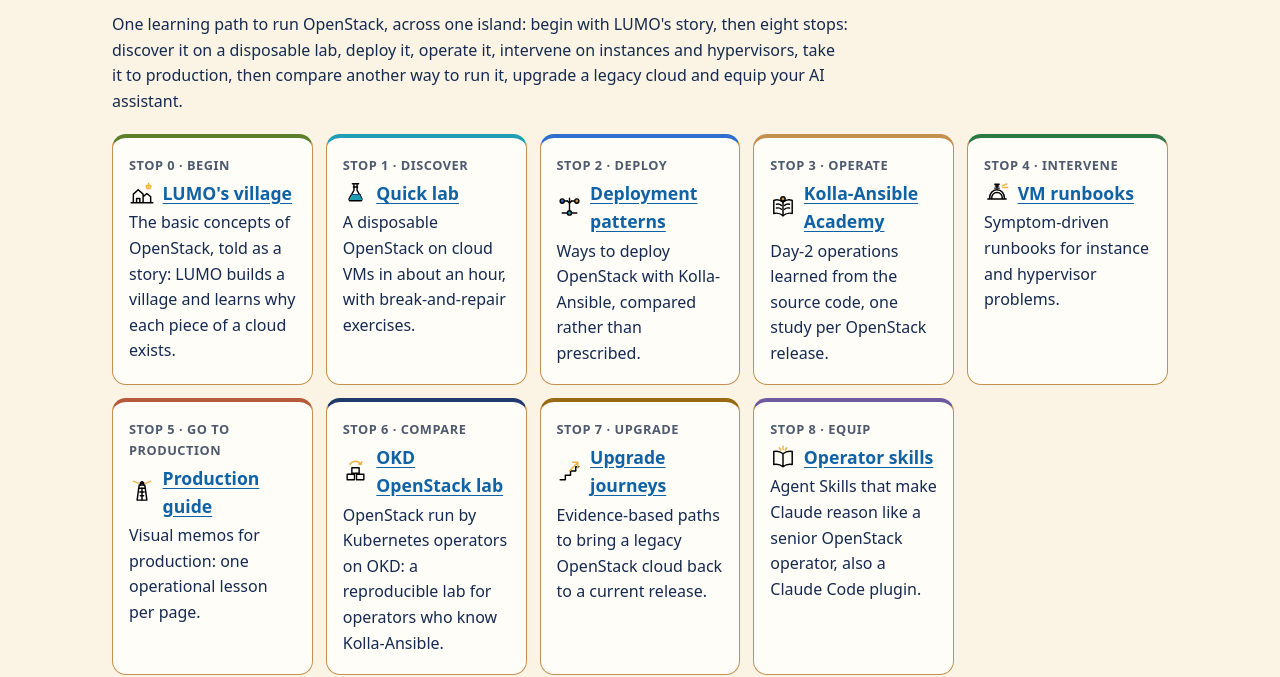
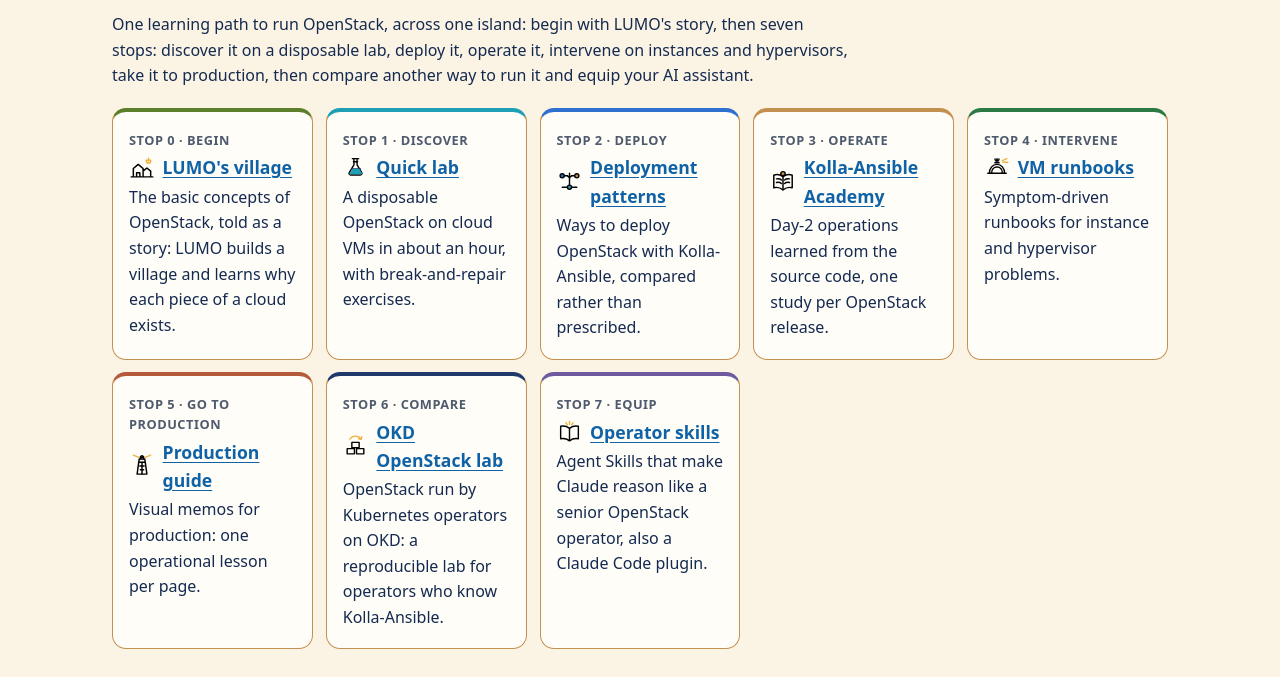
Before and after one commit to OzarLand/ozarland, a plain HTML site: page site/index.html in a window 1280 px wide. Shown: the part 545-1222 px from the top of the page. Drawn offline with Linux system fonts and the light colour scheme.

Commit message:
Remove the Upgrade journeys from the academy path
The module left OzarLand Academy: drop its stop, icon and accent from the
site, renumber Operator skills as stop 7, and remove the links to
academy.ozarland.com/upgrade/ from the README and the repository docs.

```diff
--- a/site/index.html
+++ b/site/index.html
@@ -22,14 +22,14 @@
     --canvas: #fbf4e4; --surface: #fffdf8; --raised: #f3e3c3; --text: #152a50; --muted: #4e5a6d;
     --link: #0f62a6; --primary: #1f3a6b; --primary-text: #ffffff; --border: #c4904f;
     --focus: #f0b440; --keyline: #152a50; --header: #152a50; --header-text: #fbf4e4;
-    --village: #5b7f2a; --lab: #1e9fb5; --deploy: #2f6fd0; --day2: #c4904f; --runbooks: #2c7a43; --production: #b55a3a; --okd: #1f3a6b; --upgrade: #9a6a12; --skills: #6e5a9e; --book: #6b4220;
+    --village: #5b7f2a; --lab: #1e9fb5; --deploy: #2f6fd0; --day2: #c4904f; --runbooks: #2c7a43; --production: #b55a3a; --okd: #1f3a6b; --skills: #6e5a9e; --book: #6b4220;
   }
   @media (prefers-color-scheme: dark) {
     :root {
       --canvas: #11151a; --surface: #1c2433; --raised: #202b3a; --text: #f3e3c3; --muted: #b2bdca;
       --link: #74b7ee; --primary: #f0b440; --primary-text: #11151a; --border: #8b7355;
       --keyline: #f3e3c3; --header: #142038; --header-text: #fbf4e4;
-      --village: #a6c96a; --lab: #4cc3d6; --deploy: #8fb0e6; --day2: #d9a865; --runbooks: #70c78a; --production: #e0825f; --okd: #a9bde6; --upgrade: #f0b440; --skills: #c3b2e6; --book: #d9a865;
+      --village: #a6c96a; --lab: #4cc3d6; --deploy: #8fb0e6; --day2: #d9a865; --runbooks: #70c78a; --production: #e0825f; --okd: #a9bde6; --skills: #c3b2e6; --book: #d9a865;
     }
   }
   * { box-sizing: border-box; }
@@ -111,9 +111,9 @@
 
   <section aria-labelledby="academy">
     <h2 id="academy">OzarLand Academy</h2>
-    <p class="intro">One learning path to run OpenStack, across one island: begin with LUMO's story, then eight stops: discover it on a
+    <p class="intro">One learning path to run OpenStack, across one island: begin with LUMO's story, then seven stops: discover it on a
     disposable lab, deploy it, operate it, intervene on instances and hypervisors, take it to production, then
-    compare another way to run it, upgrade a legacy cloud and equip your AI assistant.</p>
+    compare another way to run it and equip your AI assistant.</p>
     <ol class="trail">
       <li class="stop" style="--accent: var(--village)"><p class="step">Stop 0 · Begin</p><p class="name"><img src="assets/icon-village.svg" alt=""><a href="https://academy.ozarland.com/village/">LUMO's village</a></p><p>The basic concepts of OpenStack, told as a story: LUMO builds a village and learns why each piece of a cloud exists.</p></li>
       <li class="stop" style="--accent: var(--lab)"><p class="step">Stop 1 · Discover</p><p class="name"><img src="assets/icon-lab.svg" alt=""><a href="https://academy.ozarland.com/lab/">Quick lab</a></p><p>A disposable OpenStack on cloud VMs in about an hour, with break-and-repair exercises.</p></li>
@@ -122,8 +122,7 @@
       <li class="stop" style="--accent: var(--runbooks)"><p class="step">Stop 4 · Intervene</p><p class="name"><img src="assets/icon-runbooks.svg" alt=""><a href="https://academy.ozarland.com/runbooks/">VM runbooks</a></p><p>Symptom-driven runbooks for instance and hypervisor problems.</p></li>
       <li class="stop" style="--accent: var(--production)"><p class="step">Stop 5 · Go to production</p><p class="name"><img src="assets/icon-production.svg" alt=""><a href="https://academy.ozarland.com/production/">Production guide</a></p><p>Visual memos for production: one operational lesson per page.</p></li>
       <li class="stop" style="--accent: var(--okd)"><p class="step">Stop 6 · Compare</p><p class="name"><img src="assets/icon-okd.svg" alt=""><a href="https://academy.ozarland.com/okd/">OKD OpenStack lab</a></p><p>OpenStack run by Kubernetes operators on OKD: a reproducible lab for operators who know Kolla-Ansible.</p></li>
-      <li class="stop" style="--accent: var(--upgrade)"><p class="step">Stop 7 · Upgrade</p><p class="name"><img src="assets/icon-upgrade.svg" alt=""><a href="https://academy.ozarland.com/upgrade/">Upgrade journeys</a></p><p>Evidence-based paths to bring a legacy OpenStack cloud back to a current release.</p></li>
-      <li class="stop" style="--accent: var(--skills)"><p class="step">Stop 8 · Equip</p><p class="name"><img src="assets/icon-skills.svg" alt=""><a href="https://academy.ozarland.com/skills/">Operator skills</a></p><p>Agent Skills that make Claude reason like a senior OpenStack operator, also a Claude Code plugin.</p></li>
+      <li class="stop" style="--accent: var(--skills)"><p class="step">Stop 7 · Equip</p><p class="name"><img src="assets/icon-skills.svg" alt=""><a href="https://academy.ozarland.com/skills/">Operator skills</a></p><p>Agent Skills that make Claude reason like a senior OpenStack operator, also a Claude Code plugin.</p></li>
     </ol>
   </section>
 
```
Also changed, not shown: site/assets/icon-upgrade.svg (deleted), 4 other files.
